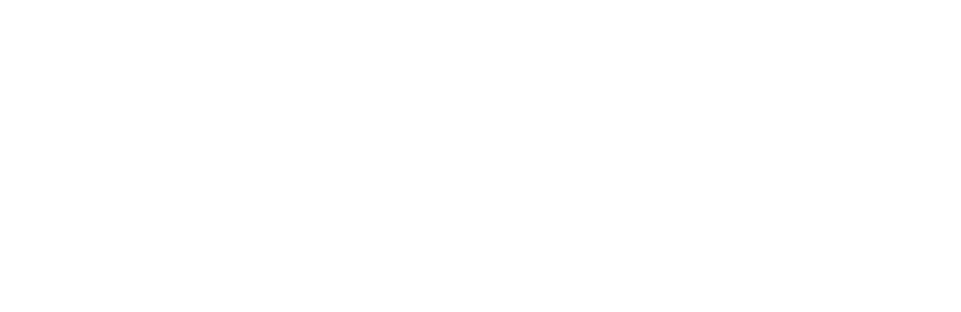
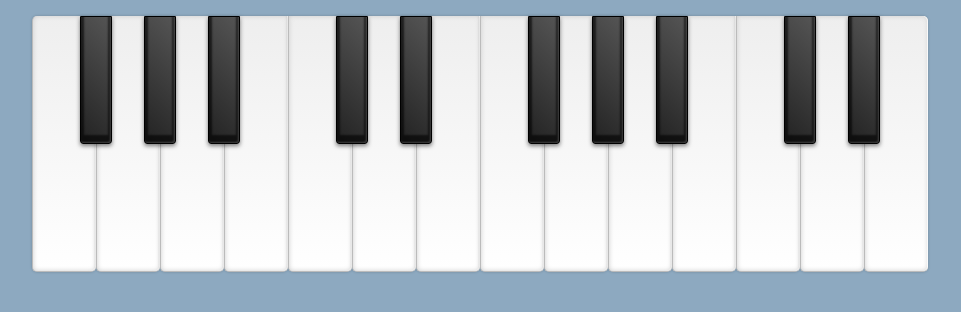
Before and after one commit to ColinMudie/First_Synth, a plain HTML site: page index.html in a window 1280 px wide. Shown: the whole page, without its empty margins (0-961 px from the left). Drawn offline with nearby package versions, Linux system fonts and the light colour scheme.

Commit message:
added keyboard elements to html and css

```diff
--- a/css/style.css
+++ b/css/style.css
@@ -0,0 +1,63 @@
+* {
+    box-sizing: border-box;
+}
+
+body {
+    margin: 0;
+    background: rgba(65, 111, 150, 0.597);
+}
+
+li {
+    margin:0;
+    padding:0;
+    list-style:none;
+    position:relative;
+    float:left
+}
+
+ul .white {
+    height:16em;
+    width:4em;
+    z-index:1;
+    border-left:1px solid #bbb;
+    border-bottom:1px solid #bbb;
+    border-radius:0 0 5px 5px;
+    box-shadow:-1px 0 0 rgba(255,255,255,0.8) inset,0 0 5px #ccc inset,0 0 3px rgba(0,0,0,0.2);
+    background:linear-gradient(to bottom,#eee 0%,#fff 100%)
+}
+
+ul .white:active {
+    border-top:1px solid #777;
+    border-left:1px solid #999;
+    border-bottom:1px solid #999;
+    box-shadow:2px 0 3px rgba(0,0,0,0.1) inset,-5px 5px 20px rgba(0,0,0,0.2) inset,0 0 3px rgba(0,0,0,0.2);
+    background:linear-gradient(to bottom,#fff 0%,#e9e9e9 100%)
+}
+
+.black {
+    height:8em;
+    width:2em;
+    margin:0 0 0 -1em;
+    z-index:2;
+    border:1px solid #000;
+    border-radius:0 0 3px 3px;
+    box-shadow:-1px -1px 2px rgba(255,255,255,0.2) inset,0 -5px 2px 3px rgba(0,0,0,0.6) inset,0 2px 4px rgba(0,0,0,0.5);
+    background:linear-gradient(45deg,#222 0%,#555 100%)
+}
+
+.black:active {
+    box-shadow:-1px -1px 2px rgba(255,255,255,0.2) inset,0 -2px 2px 3px rgba(0,0,0,0.6) inset,0 1px 2px rgba(0,0,0,0.5);
+    background:linear-gradient(to right,#444 0%,#222 100%)
+}
+
+.a,.g,.f,.d,.c {
+    margin:0 0 0 -1em
+}
+
+ul li:first-child {
+    border-radius:5px 0 5px 5px
+}
+
+ul li:last-child {
+    border-radius:0 5px 5px 5px
+}
--- a/index.html
+++ b/index.html
@@ -12,7 +12,34 @@
 </head>
 
 <body>
+    <ul class="set">
+        <li class="white b "></li>
+        <li class="black as"></li>
+        <li class="white a "></li>
+        <li class="black gs "></li>
+        <li class="white g "></li>
+        <li class="black fs"></li>
+        <li class="white f "></li>
+        <li class="white e "></li>
+        <li class="black ds"></li>
+        <li class="white d "></li>
+        <li class="black cs "></li>
+        <li class="white c "></li>
+        <li class="white b "></li>
+        <li class="black as"></li>
+        <li class="white a "></li>
+        <li class="black gs"></li>
+        <li class="white g "></li>
+        <li class="black fs"></li>
+        <li class="white f "></li>
+        <li class="white e "></li>
+        <li class="black ds"></li>
+        <li class="white d "></li>
+        <li class="black cs"></li>
+        <li class="white c "></li>
 
+
+      </ul>
 </body>
 <script src="https://cdn.jsdelivr.net/npm/bootstrap@5.0.0-beta2/dist/js/bootstrap.bundle.min.js"
     integrity="sha384-b5kHyXgcpbZJO/tY9Ul7kGkf1S0CWuKcCD38l8YkeH8z8QjE0GmW1gYU5S9FOnJ0"
```
